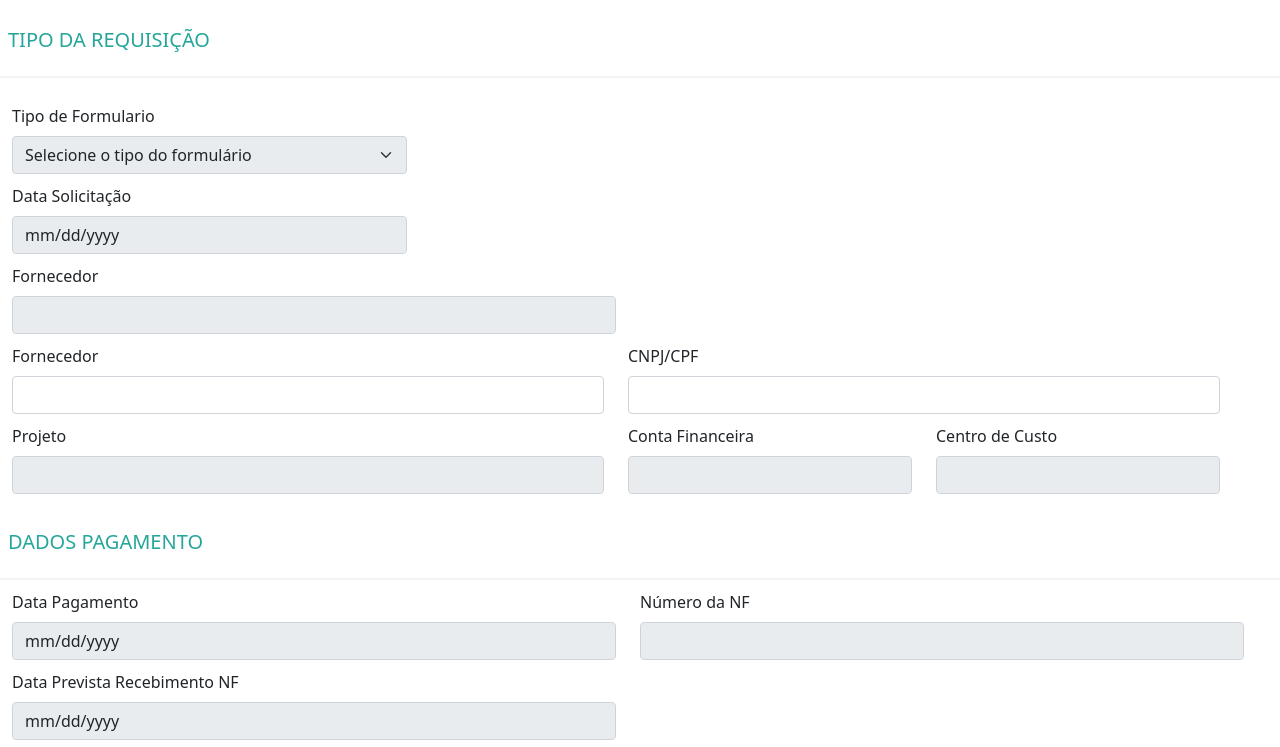
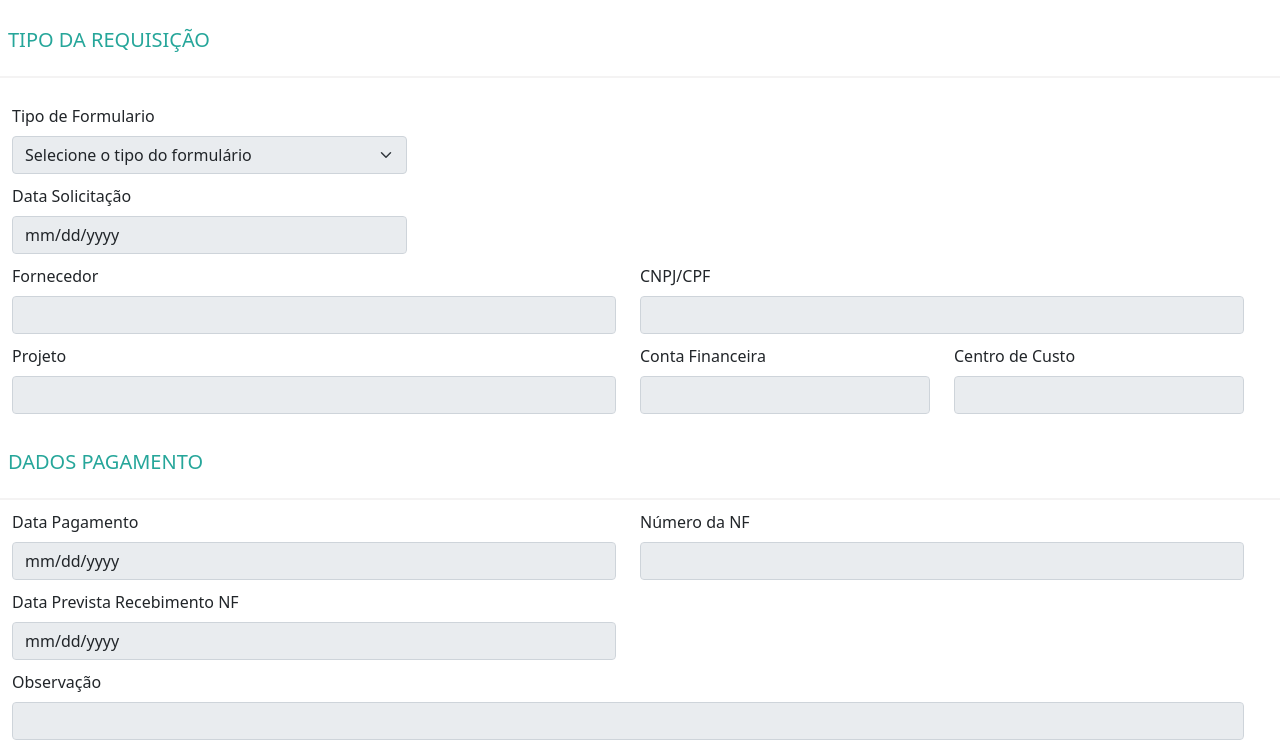
Before and after one commit to GabrielEdJansen/FormularioTesteSetaVisulizaRequisicao, a plain HTML site: page index.html in a window 1280 px wide. Shown: the top 747 px of the page. Drawn offline with nearby package versions, Linux system fonts and the light colour scheme; a script that the page names is missing.

Commit message:
Update index.html

```diff
--- a/index.html
+++ b/index.html
@@ -65,16 +65,9 @@
         <input disabled required id="Fornec" type="text"
           class="form-control ng-pristine ng-untouched ng-scope ng-empty ng-valid-pattern ng-valid ng-valid-required">
       </div>
-      <div class="row">
-      <div class="col-md-6">
-        <label for="Fornec" class="form-label">Fornecedor</label>
-        <input required id="Fornec" type="text" required
-          class="form-control ng-pristine ng-untouched ng-scope ng-empty ng-valid-pattern ng-valid ng-valid-required">
-        <div class="invalid-feedback">*Campo Obrigatório</div>
-      </div>
-      <div class="col-md-6">
+       <div class="col-md-6">
         <label for="Cnpj" class="form-label">CNPJ/CPF</label>
-        <input id="Cnpj" name="Cnpj" required
+        <input disabled id="Cnpj" name="Cnpj" required
           class="form-control ng-scope ng-touched ng-dirty ng-empty ng-valid-mask ng-valid ng-valid-parse ng-valid-required ng-valid-pattern">
         <script type="text/javascript">
           $('#Cnpj').mask('000.000.000-00', {
```
